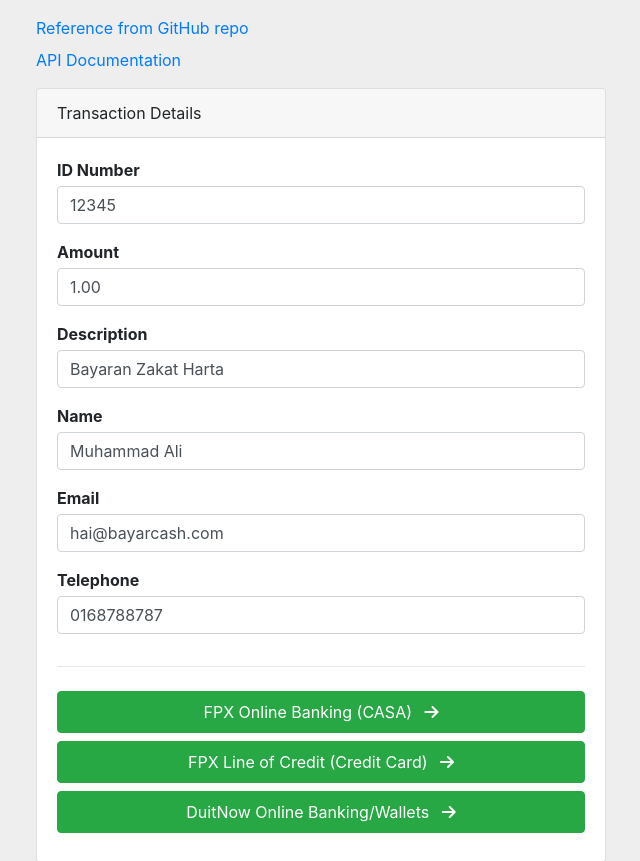
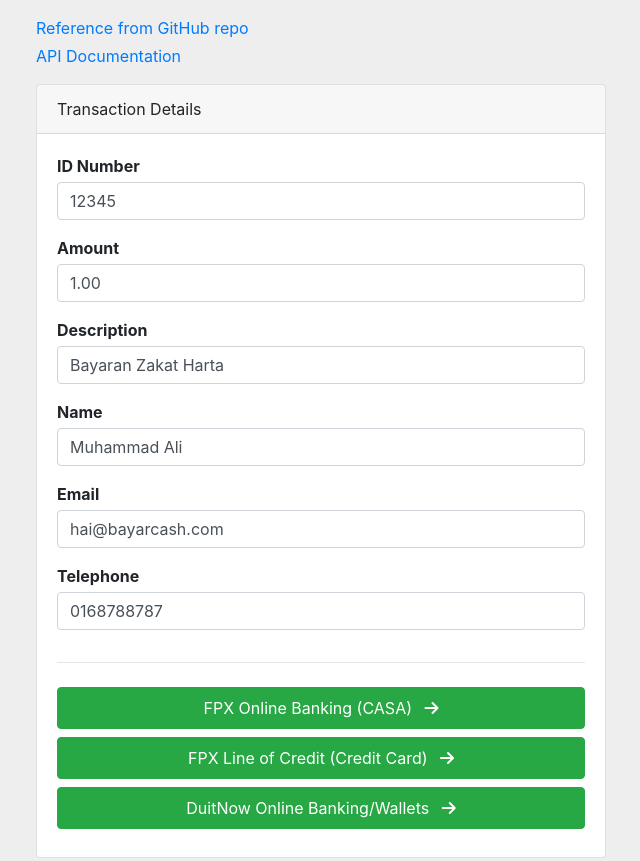
Before and after one commit to webimpian/bayarcash-php-demo, a PHP site: page / in a window 1280 px wide. Shown: the top 861 px of the page, without its empty margins (319-959 px from the left). Run offline with PHP 8.4, Linux system fonts and the light colour scheme; some libraries are stand-ins or nearby versions.

Commit message:
Update index.php

```diff
--- a/index.php
+++ b/index.php
@@ -42,7 +42,7 @@ $payment_form_id = md5($order_no.time()); // Safety features: Generate and assig
                 Reference from GitHub repo
             </a>
         </div>
-        <div class="mt-2">
+        <div class="mt-1">
             <a target="_blank" href="https://api.webimpian.support/bayarcash">
                 API Documentation
             </a>
```
